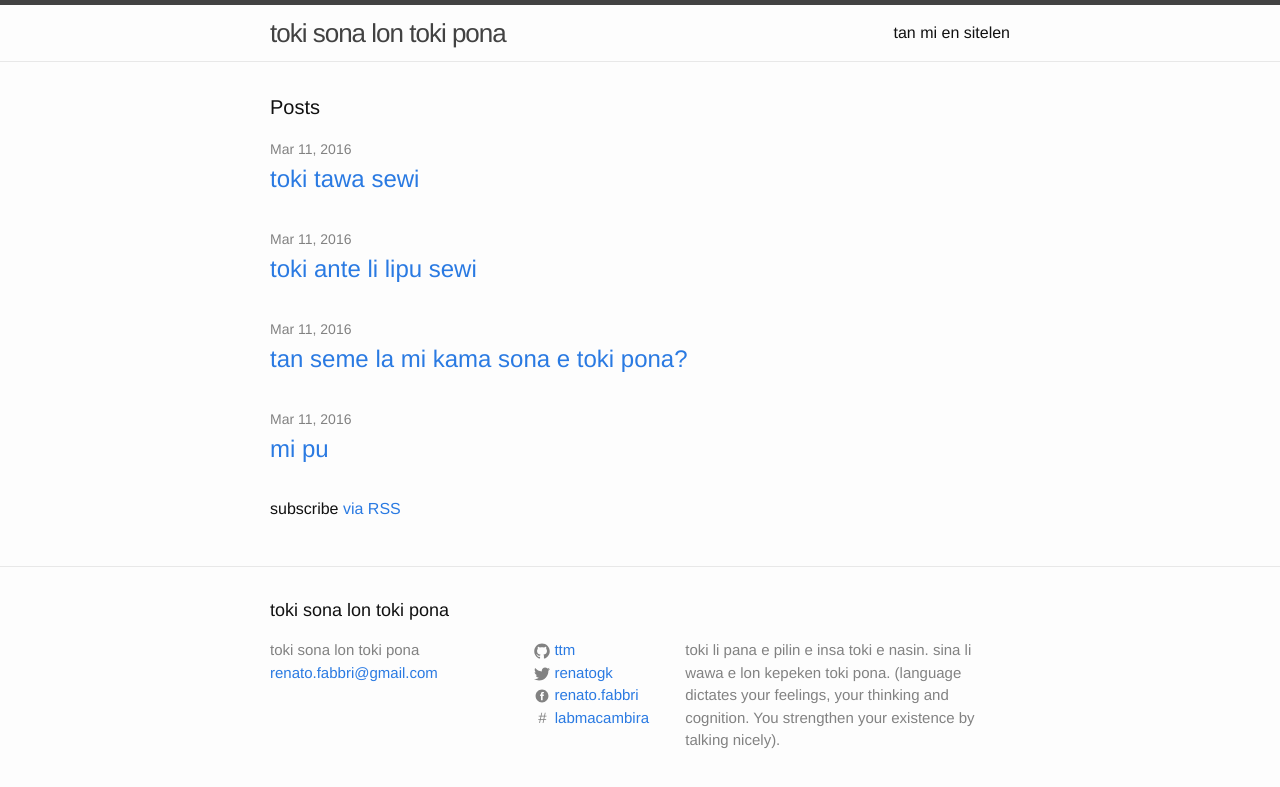
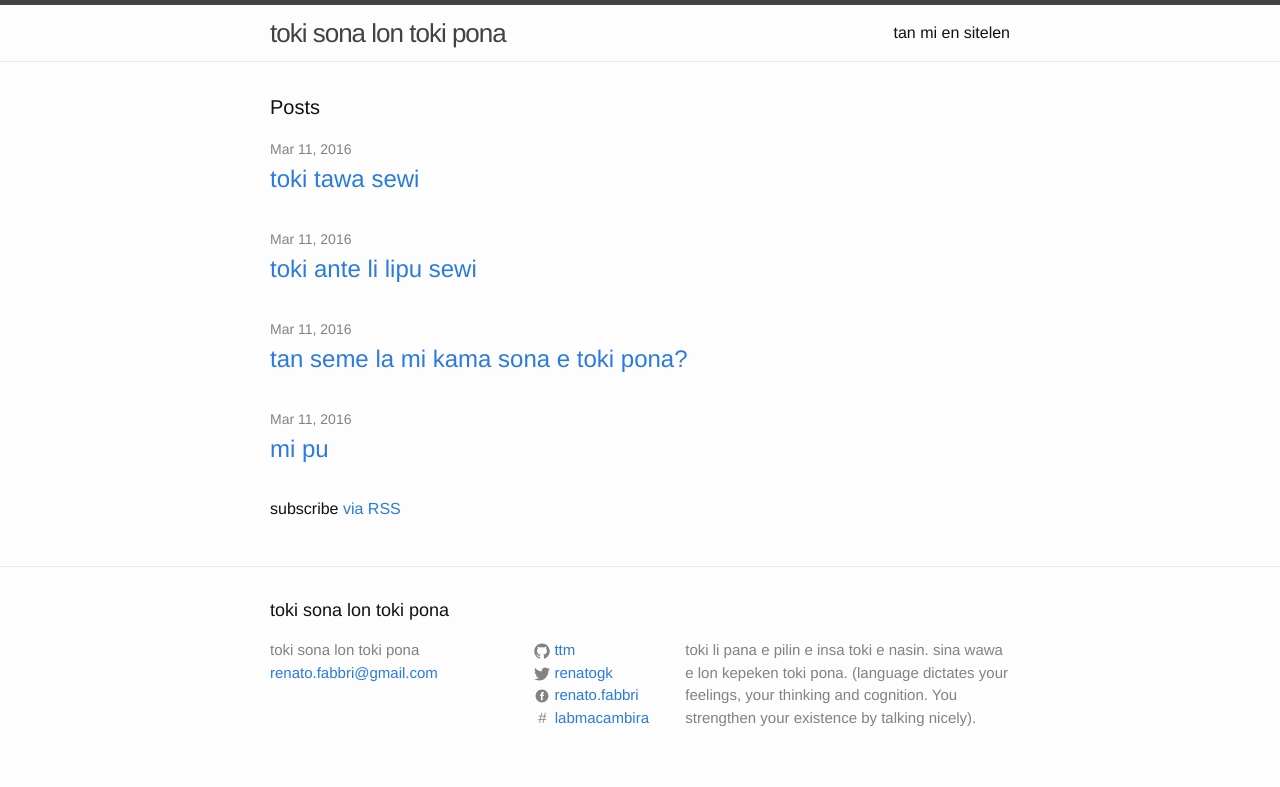
Before and after one commit to tokisona/tokisona, a Jekyll site: the page built from index.html, in a window 1280 px wide. Shown: the top 787 px of the page. Built offline with Jekyll 4.4.1, drawn with Linux system fonts in a browser that asks for light colours; some web fonts are replaced.

Commit message:
ike lili li weka

```diff
--- a/_config.yml
+++ b/_config.yml
@@ -2,7 +2,7 @@
 title: toki sona lon toki pona
 email: renato.fabbri@gmail.com
 description: > # this means to ignore newlines until "baseurl:"
-  toki li pana e pilin e insa toki e nasin. sina li wawa e lon kepeken toki pona.
+  toki li pana e pilin e insa toki e nasin. sina wawa e lon kepeken toki pona.
   (language dictates your feelings, your thinking and cognition. You strengthen your existence by talking nicely).
 baseurl: "" # the subpath of your site, e.g. /blog/
 url: "http://tokisona.github.io" # the base hostname & protocol for your site
```
